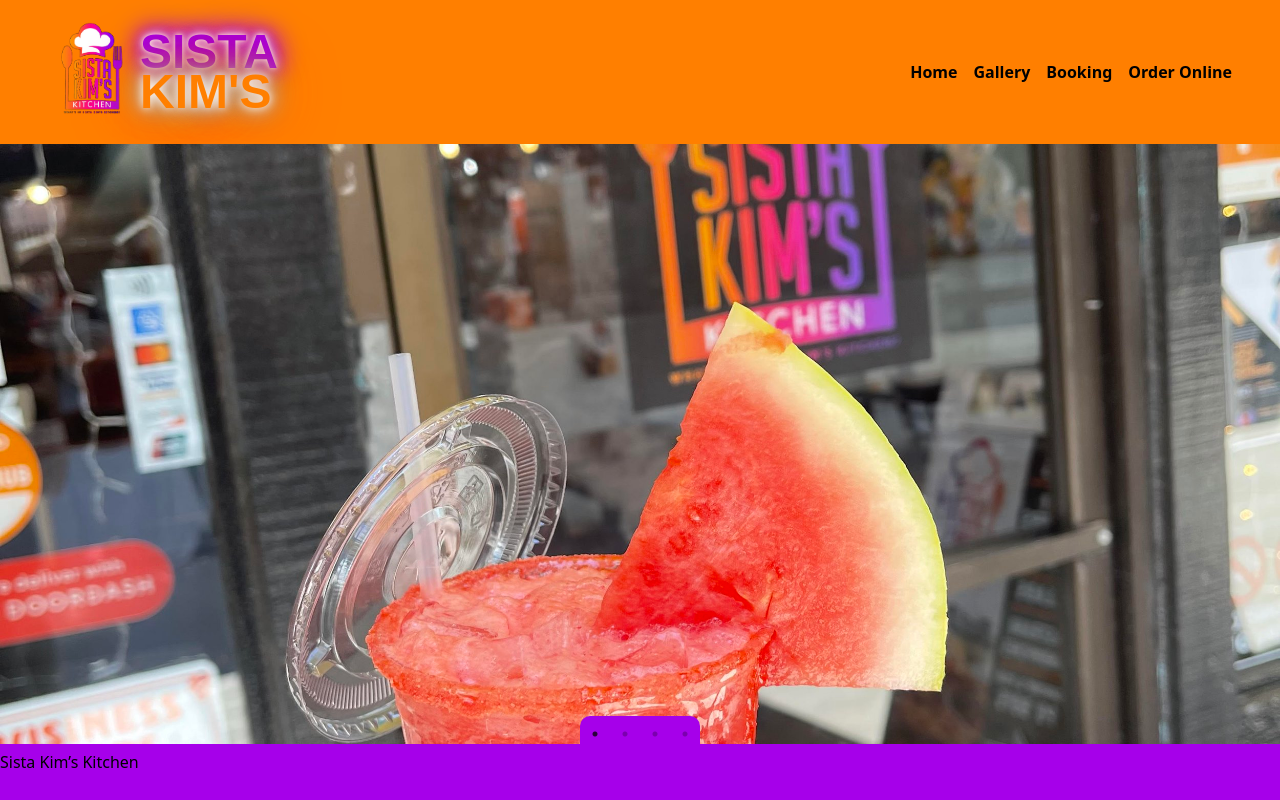
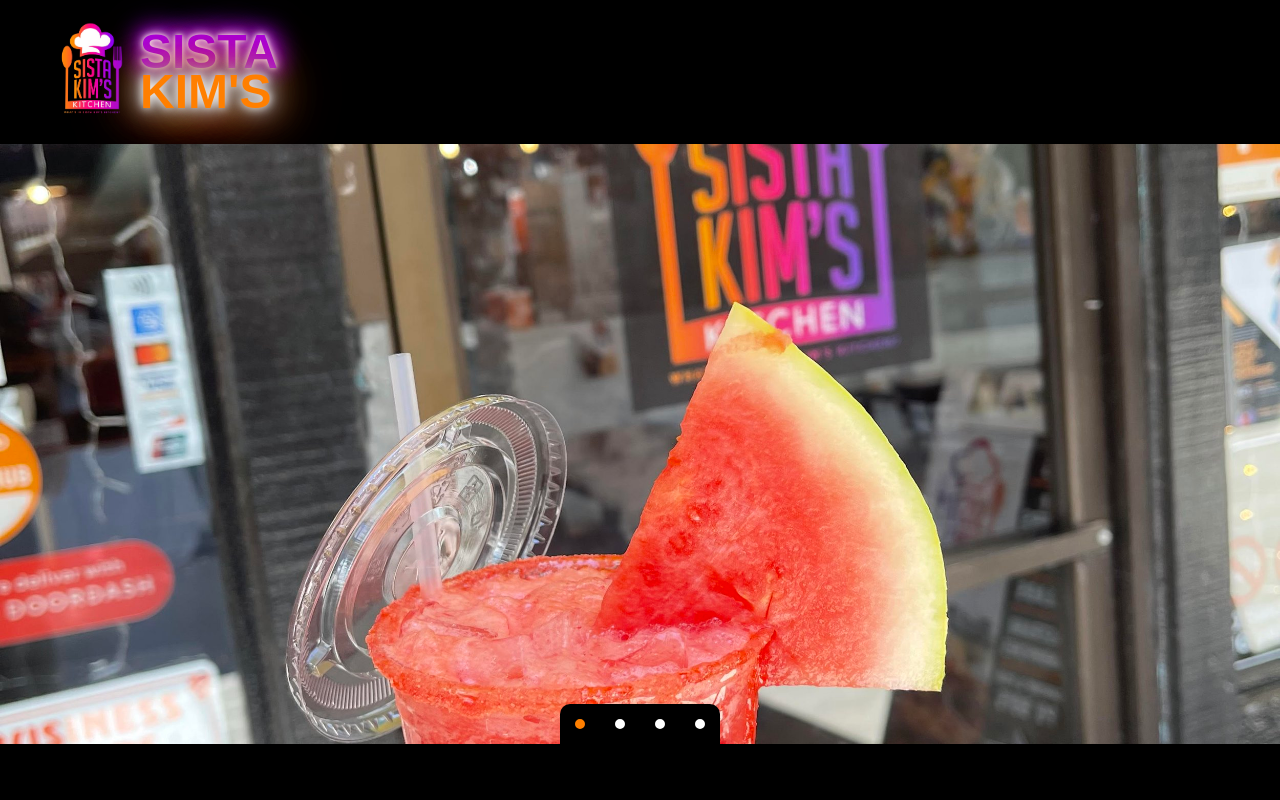
Before and after one commit to christan87/sistakimskitchen-refactor, a Next.js app: page / in a window 1280 px wide. Built offline with nearby package versions, Linux system fonts and the light colour scheme.

Commit message:
Added color to the dots in SimpleSlider and overwrode some styingl in the global css

```diff
--- a/components/common/SimpleSlider.js
+++ b/components/common/SimpleSlider.js
@@ -1,4 +1,4 @@
-import React, { Component } from "react";
+import React, { Component, useState, useEffect } from "react";
 import Image from "next/image";
 // Import css files
 import "slick-carousel/slick/slick.css";
@@ -15,8 +15,12 @@
     ribs001
 } from '../../public/images/hero';
 
-export default class SimpleSlider extends Component {
-  render() {
+const SimpleSlider = () => {
+    const [currentSlide, setCurrentSlide] = useState();
+    useEffect(() => {
+      setCurrentSlide(0);
+    },[]);
+
     const settings = {
       dots: true,
       infinite: true,
@@ -37,13 +41,35 @@
           <ul
             style={{
                 margin: "0px",
-                backgroundColor: 'var(--brand-neonpurple)',
+                // backgroundColor: 'var(--brand-neonpurple)',
+                backgroundColor: 'black',
                 width: 'fit-content',
                 borderTopLeftRadius: '10px',
                 borderTopRightRadius: '10px',
+                display: 'flex',
+                justifyContent: "center",
+                alignItems: "center",
             }}
           > {dots}
           </ul>
+        </div>
+      ),
+      beforeChange: (current, next) => setCurrentSlide(next),
+      customPaging: i => (
+        <div
+          style={{
+            width: "10px",
+            height: "10px",
+            borderRadius: "50%",
+            // backgroundColor: 'var(--brand-neonorange)',
+            // backgroundColor: 'white',
+            backgroundColor: currentSlide === i ? 'var(--brand-neonorange)' : 'white',
+            border: `2px solid ${currentSlide === i ? 'var(--brand-neonorange)' : 'white'}`,
+            outline: 'none',
+            cursor: 'pointer',
+            transition: 'background-color 0.8s ease, border 0.8s ease',
+          }}
+        >
         </div>
       )
     };
@@ -66,4 +92,5 @@
       </div>
     );
   }
-}
+
+export default SimpleSlider;
--- a/styles/globals.css
+++ b/styles/globals.css
@@ -11,10 +11,22 @@
 }
 
 body {
-  background-image: linear-gradient(to bottom, var(--brand-neonorange) 0%, var(--brand-neonorange) 30%, var(--brand-neonpurple) 70%, var(--brand-neonpurple) 100%);
+  /* background-image: linear-gradient(to bottom, var(--brand-neonorange) 0%, var(--brand-neonorange) 30%, var(--brand-neonpurple) 70%, var(--brand-neonpurple) 100%); */
+  background-color: black;
   background-attachment: fixed;
 }
 
 .russo-font{
   font-family: 'Russo One', sans-serif;
 }
+
+/*
+Overwrides the styling for the <li> containing  the pagination dots for
+the SimpleSlider component from react-slick.
+*/
+.slick-dots li {
+  display: flex !important;
+  justify-content: center !important;
+  align-items: center !important;
+  margin: 10px !important;
+}
```
